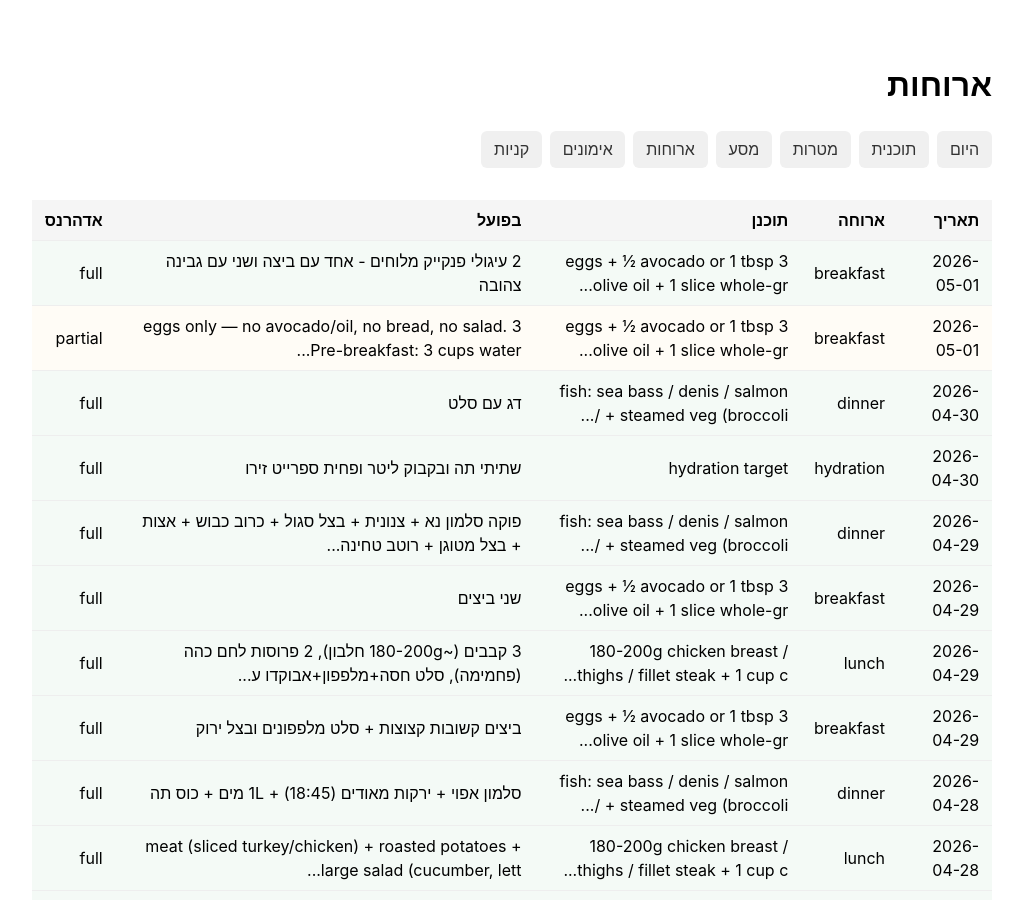
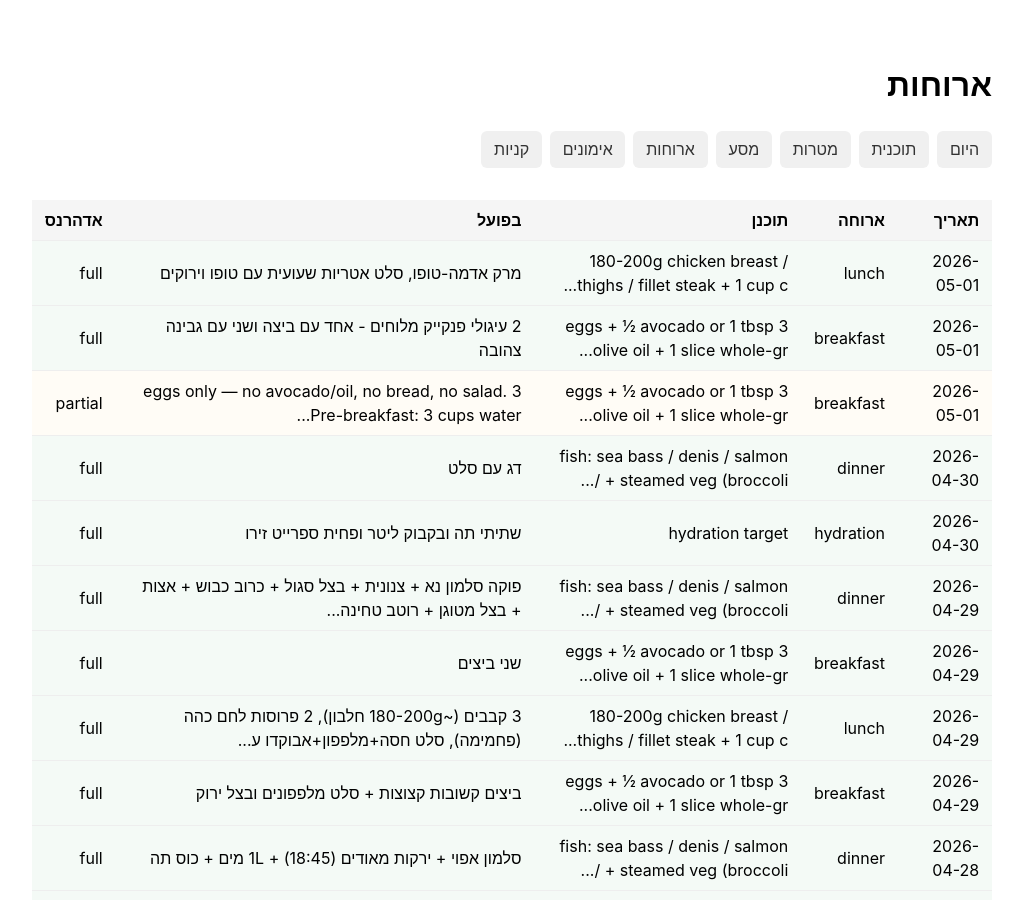
Before and after one commit to alexliv1234/alexbot-public, a Jekyll site: the page built from docs/lifechange/meals.html, in a window 1280 px wide and 900 px high. Shown: the whole window, without its empty margins (128-1151 px from the left). Built offline with Jekyll 4.4.1, drawn with Linux system fonts in a browser that asks for light colours; some of the changed text lies outside the part shown.

Commit message:
📊 coach site update (2026-05-01_20-02)

```diff
--- a/docs/_data/coach/meals.json
+++ b/docs/_data/coach/meals.json
@@ -216,5 +216,14 @@
     "planned": "3 eggs + ½ avocado or 1 tbsp olive oil + 1 slice whole-grain/sourdough bread + vegetable salad",
     "actual": "2 עיגולי פנקייק מלוחים - אחד עם ביצה ושני עם גבינה צהובה",
     "adherence": "full"
+  },
+  {
+    "date": "2026-05-01",
+    "ts": "2026-05-01T16:03:31+03:00",
+    "type": "meal",
+    "slot": "lunch",
+    "planned": "180-200g chicken breast / thighs / fillet steak + 1 cup cooked rice / potato / sweet potato / 4-6 rice crackers + pickled cauliflower / green beans + large salad + 1 tbsp olive oil",
+    "actual": "מרק אדמה-טופו, סלט אטריות שעועית עם טופו וירוקים",
+    "adherence": "full"
   }
 ]
--- a/docs/_data/coach/today.json
+++ b/docs/_data/coach/today.json
@@ -1,7 +1,7 @@
 {
   "next_event": "see schedule below",
   "adherence": "in-progress",
-  "as_of": "2026-05-01T14:00:23",
+  "as_of": "2026-05-01T20:02:13",
   "meals": [
     {
       "slot": "breakfast",
@@ -14,6 +14,12 @@
       "actual": "2 עיגולי פנקייק מלוחים - אחד עם ביצה ושני עם גבינה צהובה",
       "adherence": "full",
       "time": "08:58"
+    },
+    {
+      "slot": "lunch",
+      "actual": "מרק אדמה-טופו, סלט אטריות שעועית עם טופו וירוקים",
+      "adherence": "full",
+      "time": "16:03"
     }
   ],
   "workouts": [],
```
